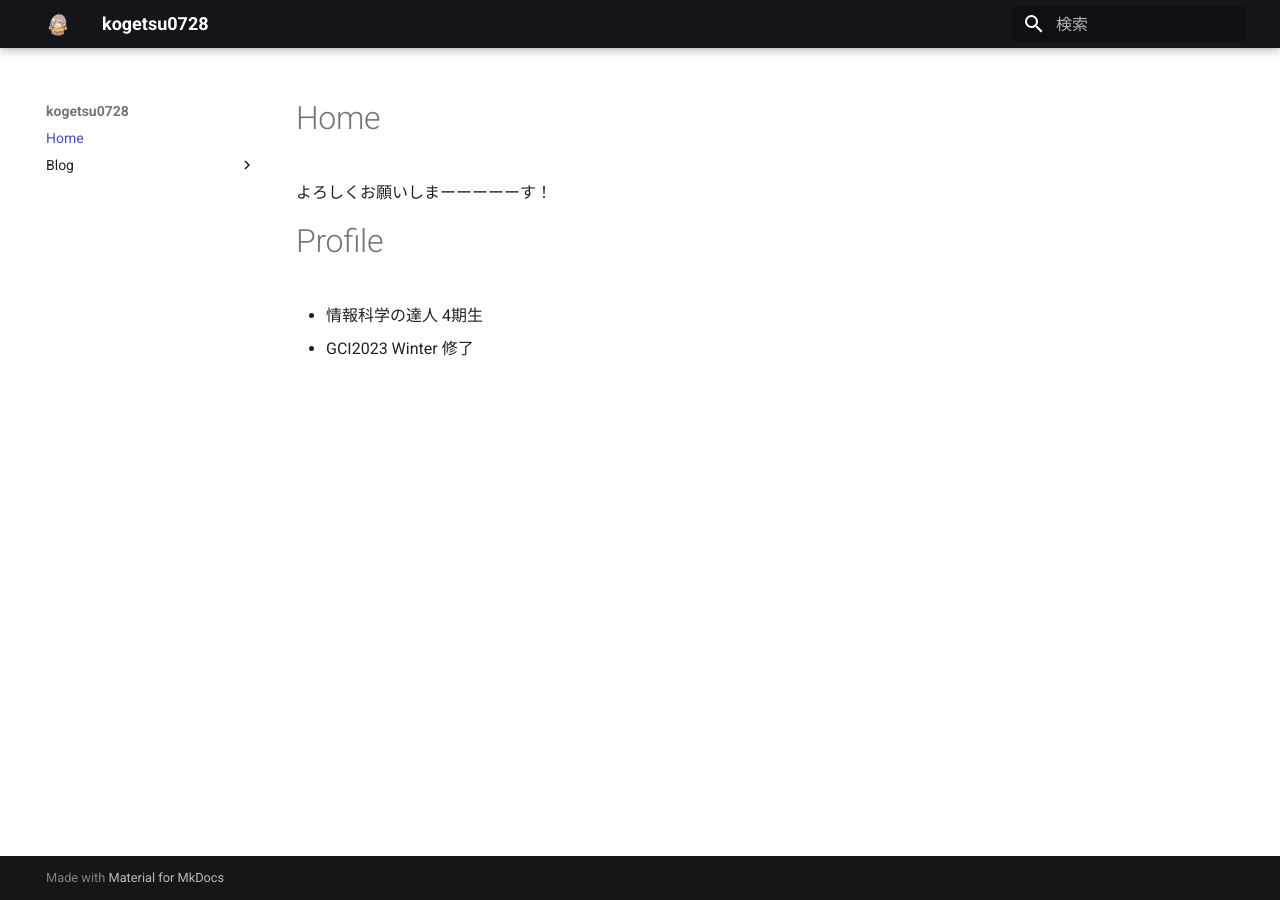
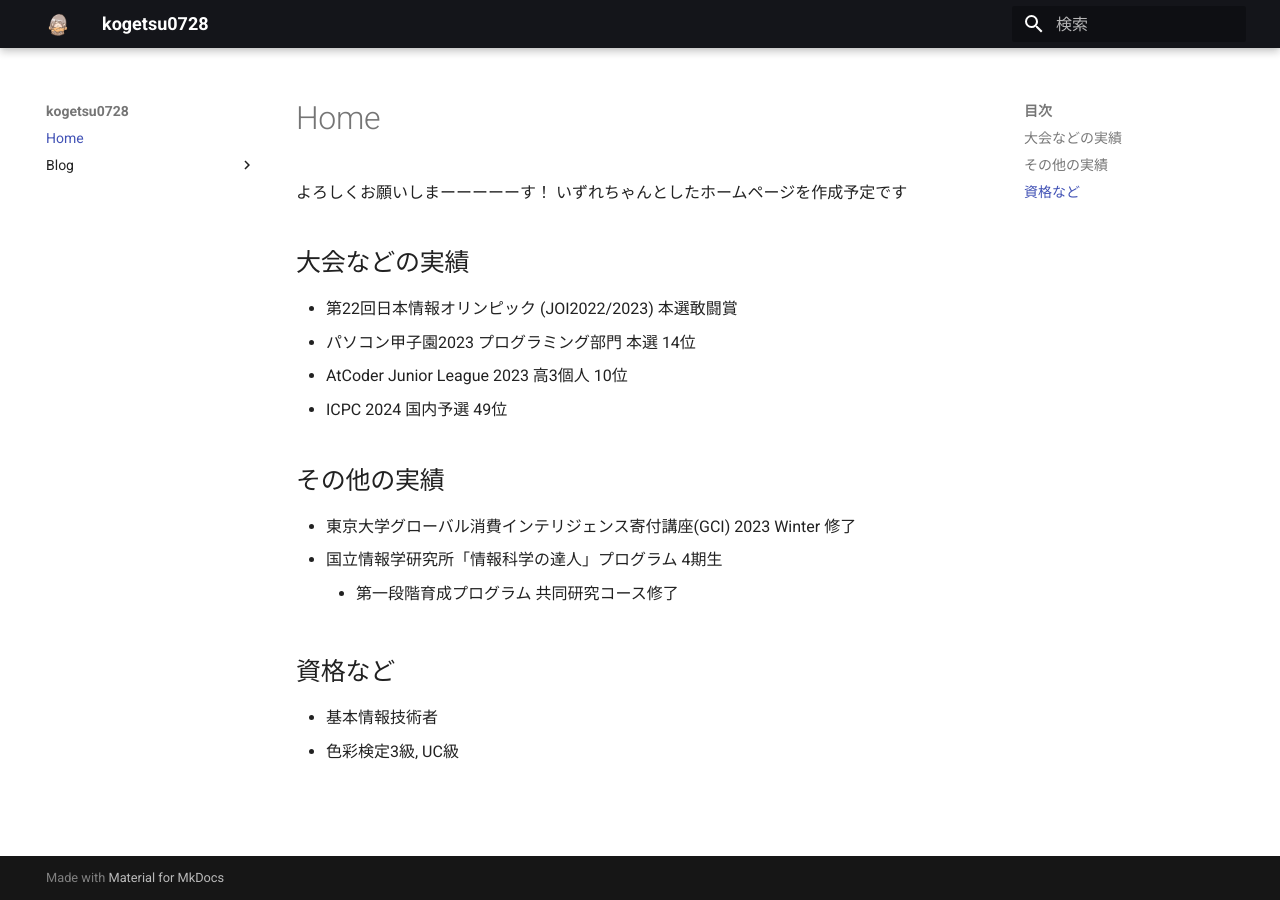
Before and after one commit to kogetsu0728/kogetsu0728.github.io, an MkDocs documentation site: the page built from docs/index.md, in a window 1280 px wide. Built offline with MkDocs 1.6.1 and Material for MkDocs 9.7.7, drawn with Linux system fonts in a browser that asks for light colours.

Commit message:
profileを書いた

```diff
--- a/docs/index.md
+++ b/docs/index.md
@@ -1,6 +1,18 @@
 # Home
 よろしくお願いしまーーーーーす！
+いずれちゃんとしたホームページを作成予定です
 
-# Profile
-- 情報科学の達人 4期生
-- GCI2023 Winter 修了
+## 大会などの実績
+- 第22回日本情報オリンピック (JOI2022/2023) 本選敢闘賞
+- パソコン甲子園2023 プログラミング部門 本選 14位
+- AtCoder Junior League 2023 高3個人 10位
+- ICPC 2024 国内予選 49位
+
+## その他の実績
+- 東京大学グローバル消費インテリジェンス寄付講座(GCI) 2023 Winter 修了
+- 国立情報学研究所「情報科学の達人」プログラム 4期生
+	- 第一段階育成プログラム 共同研究コース修了
+
+## 資格など
+- 基本情報技術者
+- 色彩検定3級, UC級
```
